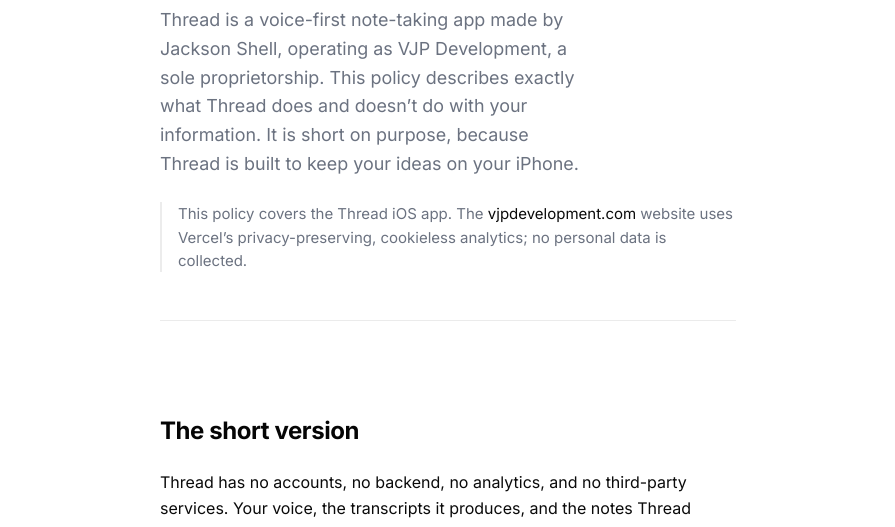
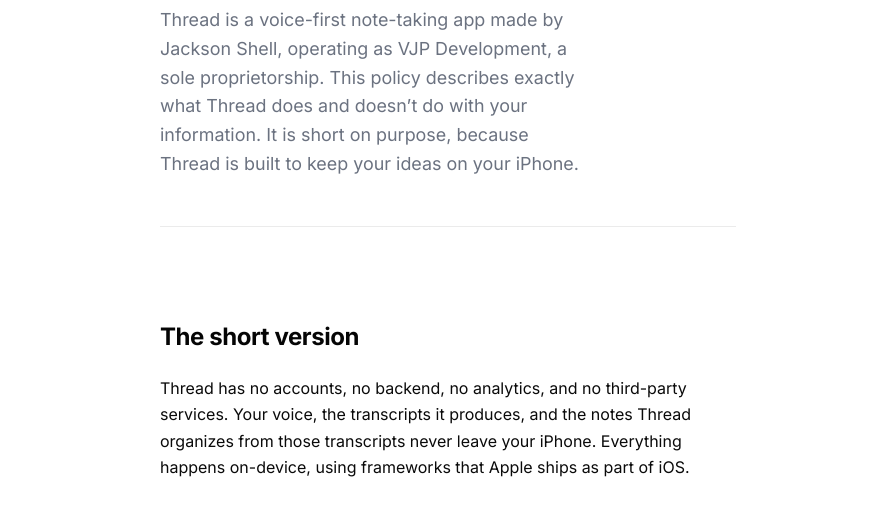
Before and after one commit to VJPDevelopment/VJP-Development-Website, a plain HTML site: page privacy.html in a window 1280 px wide. Shown: the part 260-787 px from the top of the page, without its empty margins (192-1087 px from the left). Drawn offline with Linux system fonts and the light colour scheme.

Commit message:
Remove Vercel analytics + speed insights; update demo video

```diff
--- a/privacy.html
+++ b/privacy.html
@@ -17,8 +17,6 @@
       href="https://fonts.googleapis.com/css2?family=Inter:wght@400;500;600;700&display=swap"
     />
     <link rel="stylesheet" href="styles.css" />
-    <script defer src="/_vercel/insights/script.js"></script>
-    <script defer src="/_vercel/speed-insights/script.js"></script>
   </head>
   <body class="page-in privacy-page">
     <a class="skip-link" href="#main">Skip to content</a>
@@ -49,12 +47,6 @@
             policy describes exactly what Thread does and doesn&rsquo;t do
             with your information. It is short on purpose, because Thread
             is built to keep your ideas on your iPhone.
-          </p>
-          <p class="legal-note">
-            This policy covers the Thread iOS app. The
-            <em>vjpdevelopment.com</em> website uses Vercel&rsquo;s
-            privacy-preserving, cookieless analytics; no personal data is
-            collected.
           </p>
         </header>
 
--- a/styles.css
+++ b/styles.css
@@ -702,18 +702,6 @@
   color: var(--ink-muted);
   max-width: 38ch;
 }
-.legal-note {
-  margin-top: var(--s-4);
-  padding-left: var(--s-3);
-  border-left: 2px solid var(--ink-hair);
-  font-size: 0.9375rem;
-  line-height: 1.55;
-  color: var(--ink-muted);
-}
-.legal-note em {
-  font-style: normal;
-  color: var(--ink);
-}
 .legal-section {
   margin-bottom: var(--s-7);
 }
```
Also changed, not shown: index.html (+0 -2 lines), support.html (+0 -2 lines), thread.html (+0 -2 lines).
